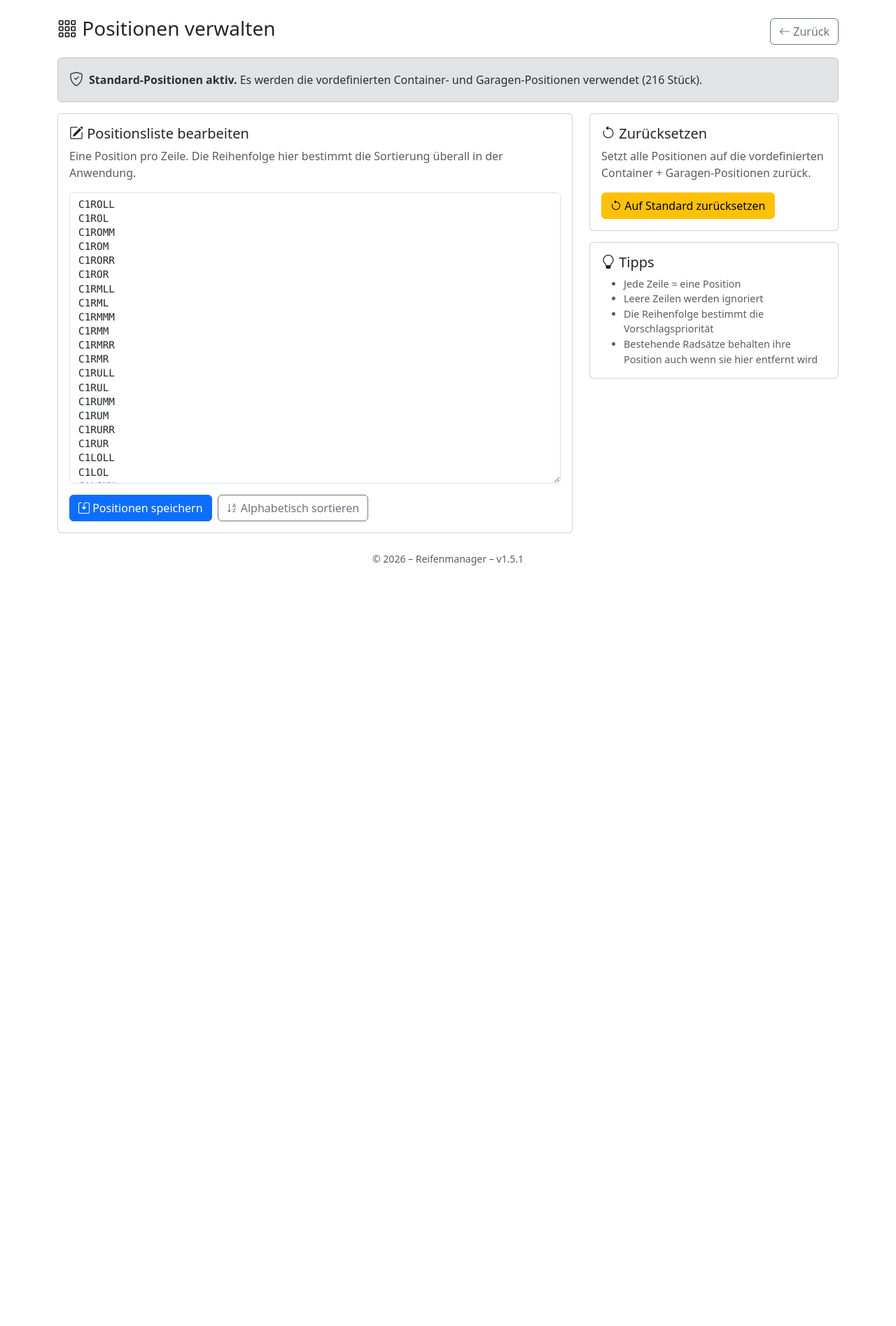
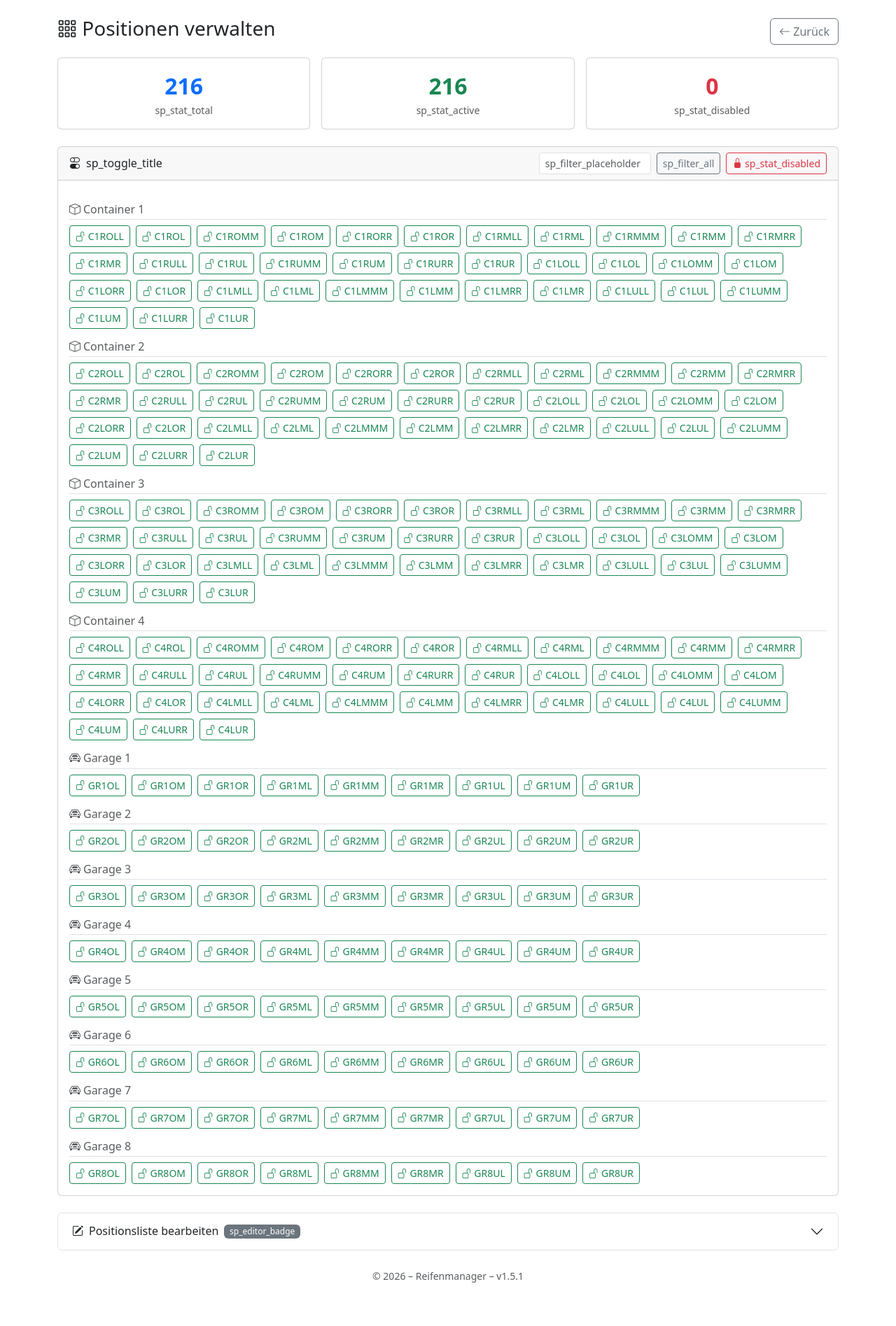
Before and after one commit to tombo92/TireStorageManager, a Flask app: page /settings/positions in a window 1280 px wide. Shown: the part 56-1951 px from the top of the page at 70% size. Before the commit the page ends 864 px from the top, so only its background shows below. Run offline with Flask 3, Linux system fonts and the light colour scheme; data that the repository does not hold is empty; parts of the project's set-up code (start-up, migrations or seed data) failed here and were passed over.

Commit message:
feat: improve position editor UI with visual enable/disable toggle grid
- Replace plain textarea as primary UI with a visual grid of toggle
  buttons, one per position, showing enabled (green) vs disabled (red)
- Single-click toggle per position POSTs action=toggle_disabled to the
  existing disable_position / enable_position backend functions
- Status bar shows totals: all / active / disabled at a glance
- Live text filter (by position code) and 'Show disabled only' quick
  filter button
- Group headers (Container 1-4, Garage 1-8) auto-hide when all their
  positions are filtered out
- Text editor (for reordering / custom names) moved into a collapsible
  accordion section; reset button moved inside the same panel
- All 230 tests pass

```diff
--- a/templates/settings_positions.html
+++ b/templates/settings_positions.html
@@ -7,77 +7,121 @@
     </a>
 </div>
 
-{% if is_custom %}
-<div class="alert alert-info d-flex align-items-center">
-    <i class="bi bi-info-circle-fill me-2 fs-5"></i>
-    <div>
-        <strong>{{ _("sp_custom_active") }}</strong>
-        {{ _("sp_custom_desc", n=positions|length) }}
+{# ── Status bar ─────────────────────────────────────────────────────────────── #}
+<div class="row g-3 mb-4">
+    <div class="col-sm-4">
+        <div class="card text-center h-100">
+            <div class="card-body py-3">
+                <div class="fs-2 fw-bold text-primary">{{ positions|length }}</div>
+                <div class="text-body-secondary small">{{ _("sp_stat_total") }}</div>
+            </div>
+        </div>
+    </div>
+    <div class="col-sm-4">
+        <div class="card text-center h-100">
+            <div class="card-body py-3">
+                <div class="fs-2 fw-bold text-success">{{ positions|length - disabled|length }}</div>
+                <div class="text-body-secondary small">{{ _("sp_stat_active") }}</div>
+            </div>
+        </div>
+    </div>
+    <div class="col-sm-4">
+        <div class="card text-center h-100">
+            <div class="card-body py-3">
+                <div class="fs-2 fw-bold text-danger">{{ disabled|length }}</div>
+                <div class="text-body-secondary small">{{ _("sp_stat_disabled") }}</div>
+            </div>
+        </div>
     </div>
 </div>
-{% else %}
-<div class="alert alert-secondary d-flex align-items-center">
-    <i class="bi bi-shield-check me-2 fs-5"></i>
-    <div>
-        <strong>{{ _("sp_default_active") }}</strong>
-        {{ _("sp_default_desc", n=positions|length) }}
+
+{# ── Toggle grid ────────────────────────────────────────────────────────────── #}
+<div class="card mb-4">
+    <div class="card-header d-flex align-items-center justify-content-between flex-wrap gap-2">
+        <span><i class="bi bi-toggles me-2"></i>{{ _("sp_toggle_title") }}</span>
+        <div class="d-flex gap-2">
+            <input type="text" class="form-control form-control-sm" id="posFilter"
+                   placeholder="{{ _('sp_filter_placeholder') }}" style="width:160px;" autocomplete="off">
+            <button class="btn btn-sm btn-outline-secondary" type="button" id="btnShowAll">
+                {{ _("sp_filter_all") }}
+            </button>
+            <button class="btn btn-sm btn-outline-danger" type="button" id="btnShowDisabled">
+                <i class="bi bi-lock-fill"></i> {{ _("sp_stat_disabled") }}
+            </button>
+        </div>
+    </div>
+    <div class="card-body" id="posGrid">
+        {% set ns = namespace(last_group='') %}
+        {% for p in positions %}
+            {% if p.startswith('C') %}{% set grp = 'Container ' ~ p[1] %}
+            {% else %}{% set grp = 'Garage ' ~ p[2] %}{% endif %}
+            {% if grp != ns.last_group %}
+                {% if ns.last_group != '' %}</div>{% endif %}
+                <h6 class="pos-group-header mt-3 mb-2 text-body-secondary border-bottom pb-1"
+                    data-group="{{ grp }}">
+                    <i class="bi bi-{{ 'box' if p.startswith('C') else 'car-front' }} me-1"></i>{{ grp }}
+                </h6>
+                <div class="pos-toggle-group d-flex flex-wrap gap-2">
+                {% set ns.last_group = grp %}
+            {% endif %}
+            {% set is_dis = p in disabled %}
+            <form method="post" class="d-inline pos-toggle-item" data-pos="{{ p }}"
+                  data-disabled="{{ 'true' if is_dis else 'false' }}">
+                <input type="hidden" name="_csrf_token" value="{{ csrf_token() }}">
+                <input type="hidden" name="action" value="toggle_disabled">
+                <input type="hidden" name="code" value="{{ p }}">
+                <button type="submit"
+                        class="btn btn-sm {{ 'btn-danger' if is_dis else 'btn-outline-success' }}"
+                        title="{{ _('sp_btn_enable') if is_dis else _('sp_btn_disable') }}">
+                    <i class="bi {{ 'bi-lock-fill' if is_dis else 'bi-unlock' }}"></i> {{ p }}
+                </button>
+            </form>
+        {% endfor %}
+        {% if positions %}</div>{% endif %}
     </div>
 </div>
-{% endif %}
 
-<div class="row g-4">
-    <!-- Editor column -->
-    <div class="col-lg-8">
-        <div class="card">
-            <div class="card-body">
-                <h5 class="card-title"><i class="bi bi-pencil-square"></i> {{ _("sp_editor_title") }}</h5>
-                <p class="text-body-secondary">{{ _("sp_editor_hint") }}</p>
+{# ── Advanced editor (collapsible) ──────────────────────────────────────────── #}
+<div class="accordion mb-4" id="accordionEditor">
+    <div class="accordion-item">
+        <h2 class="accordion-header">
+            <button class="accordion-button collapsed" type="button"
+                    data-bs-toggle="collapse" data-bs-target="#collapseEditor">
+                <i class="bi bi-pencil-square me-2"></i>
+                {{ _("sp_editor_title") }}
+                <span class="ms-2 badge text-bg-secondary fw-normal">
+                    {{ _("sp_editor_badge") }}
+                </span>
+            </button>
+        </h2>
+        <div id="collapseEditor" class="accordion-collapse collapse">
+            <div class="accordion-body">
+                <p class="text-body-secondary small mb-3">{{ _("sp_editor_hint") }}</p>
                 <form method="post">
                     <input type="hidden" name="_csrf_token" value="{{ csrf_token() }}">
                     <input type="hidden" name="action" value="save">
-                    <textarea class="form-control font-monospace" name="positions_text"
-                              rows="20" style="font-size:.9rem; line-height:1.4;"
-                              placeholder="…">{% for p in positions %}{{ p }}
+                    <textarea class="form-control font-monospace mb-3" name="positions_text"
+                              rows="18" style="font-size:.85rem; line-height:1.4;"
+                              placeholder="Eine Position pro Zeile …">{% for p in positions %}{{ p }}
 {% endfor %}</textarea>
-                    <div class="mt-3 d-flex gap-2 flex-wrap">
+                    <div class="d-flex gap-2 flex-wrap align-items-center">
                         <button class="btn btn-primary" type="submit">
                             <i class="bi bi-save2"></i> {{ _("sp_save") }}
                         </button>
-                        <button class="btn btn-outline-secondary" type="button"
-                                onclick="sortLines()">
+                        <button class="btn btn-outline-secondary" type="button" onclick="sortLines()">
                             <i class="bi bi-sort-alpha-down"></i> {{ _("sp_sort") }}
                         </button>
                     </div>
                 </form>
-            </div>
-        </div>
-    </div>
-
-    <!-- Info / actions column -->
-    <div class="col-lg-4">
-        <div class="card mb-3">
-            <div class="card-body">
-                <h5 class="card-title"><i class="bi bi-arrow-counterclockwise"></i> {{ _("sp_reset_title") }}</h5>
-                <p class="text-body-secondary">{{ _("sp_reset_desc") }}</p>
-                <form method="post" onsubmit="return confirm({{ _('sp_reset_confirm')|tojson }});">
+                <hr>
+                <form method="post"
+                      onsubmit="return confirm({{ _('sp_reset_confirm')|tojson }});">
                     <input type="hidden" name="_csrf_token" value="{{ csrf_token() }}">
                     <input type="hidden" name="action" value="reset">
-                    <button class="btn btn-warning" type="submit">
+                    <button class="btn btn-outline-warning btn-sm" type="submit">
                         <i class="bi bi-arrow-counterclockwise"></i> {{ _("sp_reset_btn") }}
                     </button>
                 </form>
-            </div>
-        </div>
-
-        <div class="card">
-            <div class="card-body">
-                <h5 class="card-title"><i class="bi bi-lightbulb"></i> {{ _("sp_tips_title") }}</h5>
-                <ul class="mb-0 text-body-secondary" style="font-size:.9rem;">
-                    <li>{{ _("sp_tip1") }}</li>
-                    <li>{{ _("sp_tip2") }}</li>
-                    <li>{{ _("sp_tip3") }}</li>
-                    <li>{{ _("sp_tip4") }}</li>
-                </ul>
             </div>
         </div>
     </div>
@@ -90,5 +134,46 @@ function sortLines() {
     lines.sort();
     ta.value = lines.join('\n');
 }
+
+const filterInput    = document.getElementById('posFilter');
+const btnShowAll     = document.getElementById('btnShowAll');
+const btnShowDisabled = document.getElementById('btnShowDisabled');
+let filterDisabledOnly = false;
+
+filterInput.addEventListener('input', applyFilter);
+
+btnShowAll.addEventListener('click', () => {
+    filterInput.value = '';
+    filterDisabledOnly = false;
+    applyFilter();
+});
+
+btnShowDisabled.addEventListener('click', () => {
+    filterDisabledOnly = !filterDisabledOnly;
+    btnShowDisabled.classList.toggle('btn-danger', filterDisabledOnly);
+    btnShowDisabled.classList.toggle('btn-outline-danger', !filterDisabledOnly);
+    applyFilter();
+});
+
+function applyFilter() {
+    const q = filterInput.value.trim().toLowerCase();
+    document.querySelectorAll('.pos-toggle-item').forEach(el => {
+        const pos = el.dataset.pos.toLowerCase();
+        const isDis = el.dataset.disabled === 'true';
+        const matchText = !q || pos.includes(q);
+        const matchDis  = !filterDisabledOnly || isDis;
+        el.style.display = (matchText && matchDis) ? '' : 'none';
+    });
+    /* hide group headers whose entire group is hidden */
+    document.querySelectorAll('.pos-toggle-group').forEach(grp => {
+        const anyVisible = [...grp.querySelectorAll('.pos-toggle-item')]
+            .some(el => el.style.display !== 'none');
+        const hdr = grp.previousElementSibling;
+        if (hdr && hdr.classList.contains('pos-group-header')) {
+            hdr.style.display = anyVisible ? '' : 'none';
+        }
+        grp.style.display = anyVisible ? '' : 'none';
+    });
+}
 </script>
 {% endblock %}
--- a/tsm/routes.py
+++ b/tsm/routes.py
@@ -360,11 +360,13 @@ def register_routes(app):
         "/settings/positions", methods=["GET", "POST"]
     )
     def settings_positions():
+        from tsm.positions import disable_position, enable_position
         db = SessionLocal()
         try:
             effective = get_effective_positions(db)
             defaults = list(SORTED_POSITIONS)
             is_custom = effective != defaults
+            disabled = get_disabled_positions(db)
             if request.method == "POST":
                 validate_csrf()
                 action = request.form.get("action")
@@ -374,8 +376,7 @@ def register_routes(app):
                     return redirect(
                         url_for("settings_positions"))
                 if action == "save":
-                    raw = request.form.get(
-                        "positions_text", "")
+                    raw = request.form.get("positions_text", "")
                     lines = [
                         ln.strip()
                         for ln in raw.splitlines()
@@ -389,9 +390,18 @@ def register_routes(app):
                     flash(_("positions_saved", n=len(lines)), "success")
                     return redirect(
                         url_for("settings_positions"))
+                if action == "toggle_disabled":
+                    code = request.form.get("code", "").strip()
+                    if code:
+                        if code in disabled:
+                            enable_position(db, code)
+                        else:
+                            disable_position(db, code)
+                    return redirect(url_for("settings_positions"))
             return render_template(
                 "settings_positions.html",
                 positions=effective,
+                disabled=disabled,
                 is_custom=is_custom,
                 active="settings",
             )
```
